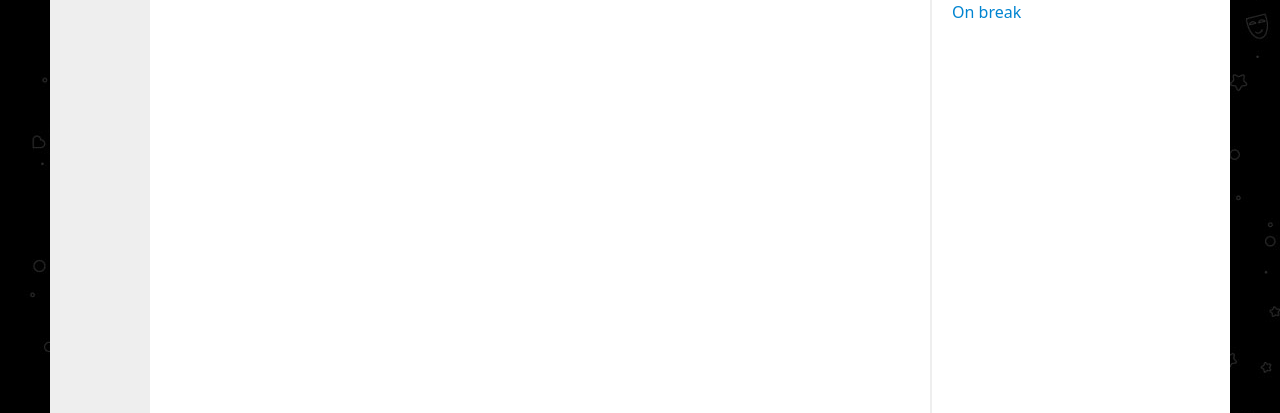
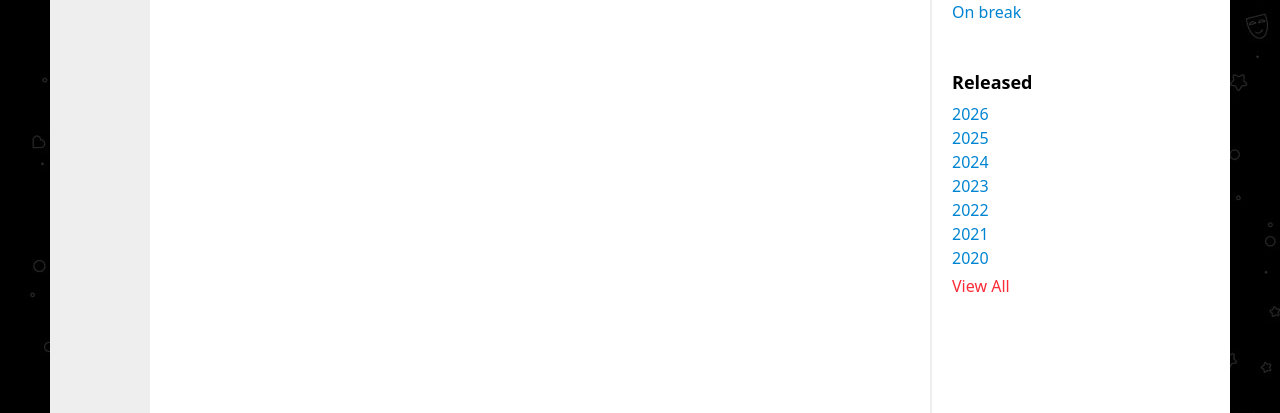
Before and after one commit to StanleyHH/shelf, a React (Vite) app in the folder frontend/: page /shows in a window 1280 px wide. Shown: the part 382-795 px from the top of the page. Built offline with nearby package versions, Linux system fonts and the light colour scheme; no server answers.

Commit message:
Add Year into FilterSidebar

```diff
--- a/frontend/src/components/FilterSidebar.tsx
+++ b/frontend/src/components/FilterSidebar.tsx
@@ -1,4 +1,5 @@
 import { STATUSES } from '../entities/Status.ts';
+import { YEARS } from '../entities/Year.ts';
 import useCountries from '../hooks/useCountries.ts';
 import useGenres from '../hooks/useGenres.ts';
 import useShowQueryStore from '../store.ts';
@@ -15,6 +16,9 @@ export default function FilterSidebar() {
 
   const selectedStatus = useShowQueryStore((s) => s.showQuery.status);
   const setSelectedStatus = useShowQueryStore((s) => s.setStatus);
+
+  const selectedYear = useShowQueryStore((s) => s.showQuery.year);
+  const setSelectedYear = useShowQueryStore((s) => s.setYear);
 
   return (
     <aside
@@ -41,6 +45,13 @@ export default function FilterSidebar() {
         selected={selectedStatus}
         onSelect={setSelectedStatus}
       />
+
+      <SearchFilter
+        filterName="Released"
+        items={YEARS}
+        selected={selectedYear}
+        onSelect={setSelectedYear}
+      />
     </aside>
   );
 }
--- /dev/null
+++ b/frontend/src/entities/Year.ts
@@ -0,0 +1,16 @@
+import type Item from './Item.ts';
+
+export default interface Year extends Item {
+  id: string;
+  name: string;
+  type: 'year';
+}
+
+export const YEARS: Year[] = Array.from({ length: 2026 - 1890 + 1 }, (_, i) => {
+  const year = 2026 - i;
+  return {
+    id: year.toString(),
+    name: year.toString(),
+    type: 'year',
+  };
+});
--- a/frontend/src/store.ts
+++ b/frontend/src/store.ts
@@ -5,7 +5,7 @@ interface ShowQuery {
   genreName?: string;
   countryName?: string;
   status?: string;
-  year?: number;
+  year?: string;
 }
 
 interface ShowQueryStore {
@@ -14,7 +14,7 @@ interface ShowQueryStore {
   setGenreName: (genreId: string) => void;
   setCountryName: (countryId: string) => void;
   setStatus: (status: string) => void;
-  setYear: (year: number) => void;
+  setYear: (year: string) => void;
 }
 
 const useShowQueryStore = create<ShowQueryStore>((set) => ({
```
